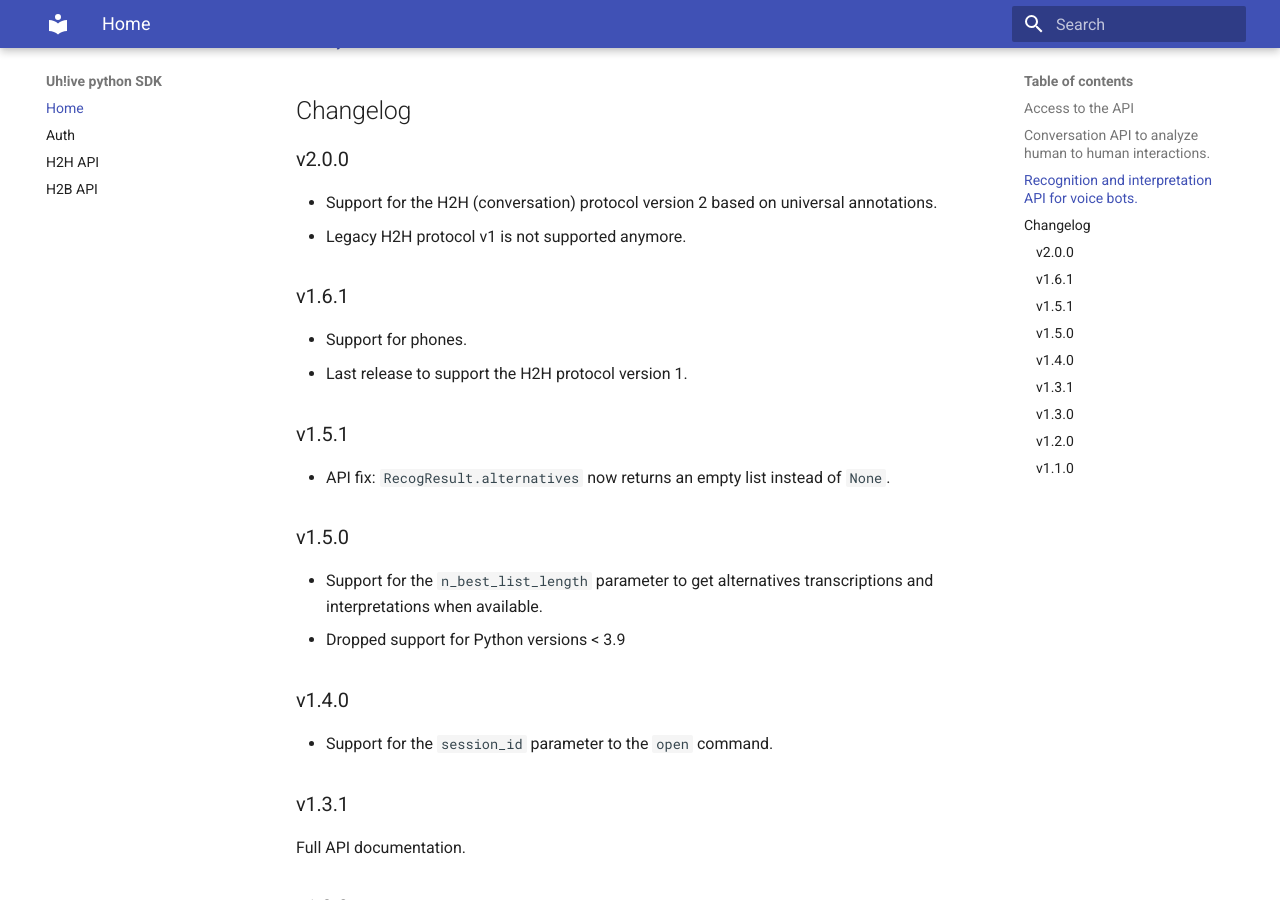
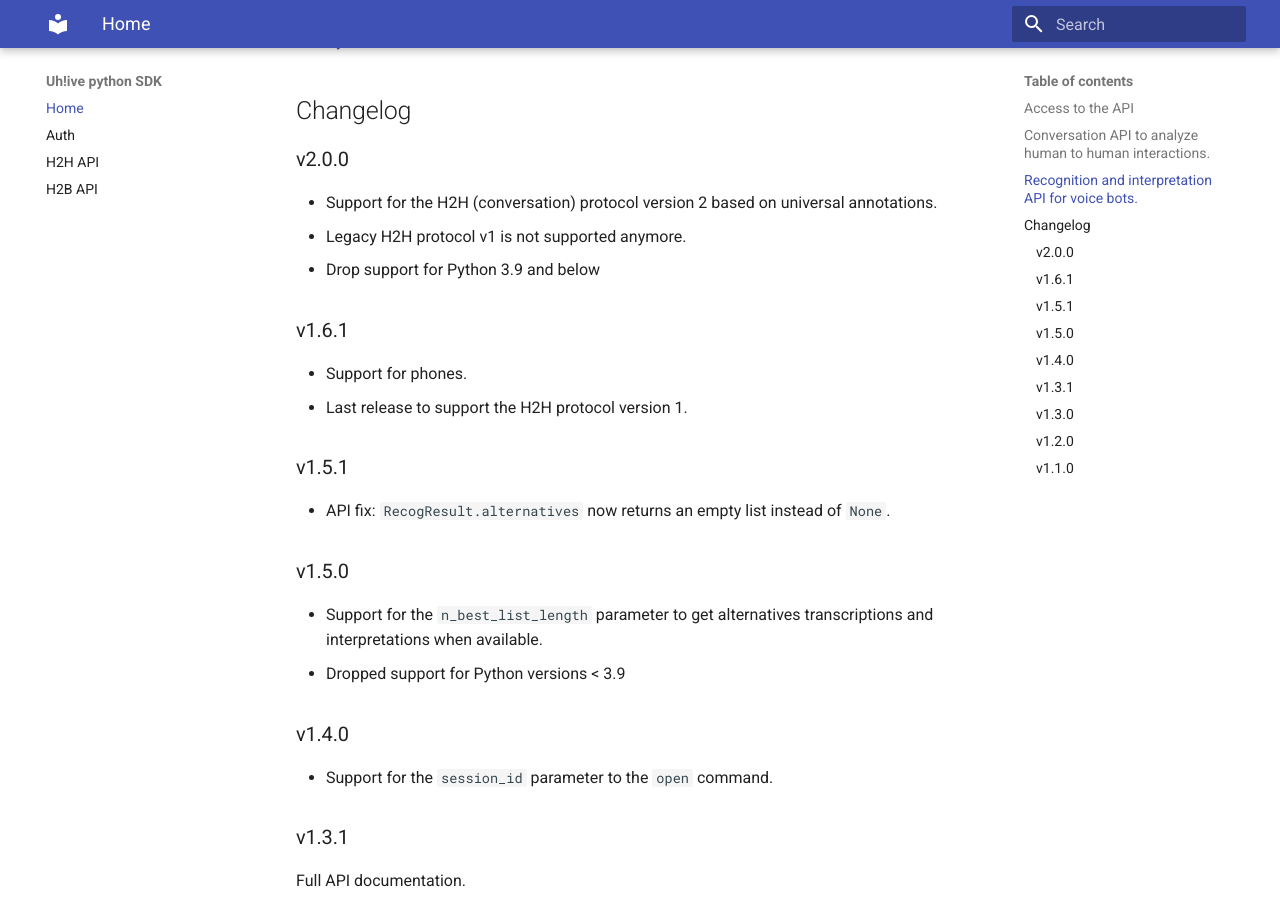
Before and after one commit to uhlive/python-sdk, an MkDocs documentation site: the page built from docs/index.md, in a window 1280 px wide and 900 px high, scrolled down 1880 px. Built offline with MkDocs 1.6.1 and Material for MkDocs 9.7.7, drawn with Linux system fonts in a browser that asks for light colours.

Commit message:
Update docs/index.md
Co-authored-by: Merouane Atig <merwan@users.noreply.github.com>

```diff
--- a/docs/index.md
+++ b/docs/index.md
@@ -88,6 +88,7 @@ Also known as the human to bot (H2B) stream API.
 
 * Support for the H2H (conversation) protocol version 2 based on universal annotations.
 * Legacy H2H protocol v1 is not supported anymore.
+* Drop support for Python 3.9 and below
 
 ### v1.6.1
 
```
